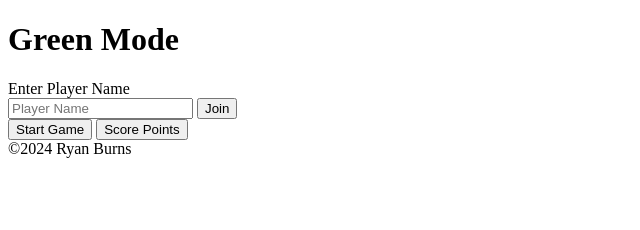
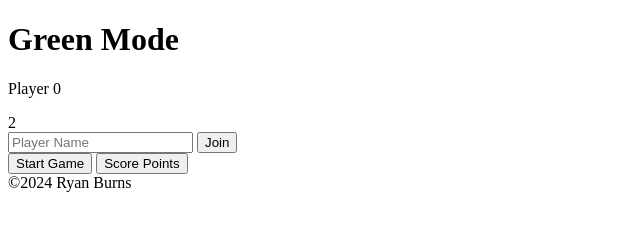
Before and after one commit to ryan-m-burns/JS-Fundamentals-A01, a plain HTML site: page index.html in a window 1280 px wide. Both pictures are taken after a click on the button "Score Points". Shown: the whole page, without its empty margins (0-640 px from the left). Drawn offline with Linux system fonts and the light colour scheme.

Commit message:
updatePlayerName and updatePlayerScore buttons functional

```diff
--- a/index.html
+++ b/index.html
@@ -13,19 +13,18 @@
     </header>
     <main>
       <div id="score-board">
-        <section class="player-name-display"></section>
-        <section class="player-score-display"></section>
+        <section class="player-name-display"><p>Player 0</p></section>
+        <section class="player-score-display">0</section>
       </div>
       <div id="game-board">
-        <label for="player-name">Enter Player Name</label>
         <form class="player-form">
           <input
             type="text"
-            class="player-name"
+            id="player-name"
             name="player-name"
             placeholder="Player Name"
           />
-          <input type="submit" value="Join" />
+          <input type="button" id="join-game-button" value="Join" />
         </form>
         <button type="button" id="start-game-button">Start Game</button>
         <button type="button" id="score-points-button">Score Points</button>
--- a/scripts/script.js
+++ b/scripts/script.js
@@ -1,17 +1,51 @@
-const game = {
-  title: 'Green Mode',
-  isRunning: false,
-  gameBoard: document.querySelector('.game-board'),
-  scoreBoard: document.querySelector('.score-board'),
-  playerForm: document.querySelector('.player-form'),
-  joinGameButton: document.querySelector('#start-game-button'),
-  scorePointsButton: document.querySelector('#score-points-button'),
-  playerNameDisplay: document.querySelector('.player-name-display'),
-  playerScoreDisplay: document.querySelector('.player-score-display'),
-  toggleGame: () => {
-    console.log(`beginning of toggleGame: ${isRunning}`);
-    isRunning = !isRunning;
-    console.log(`end of toggleGame: ${isRunning}`);
-  },
-  //   updatePlayerName: ()
-};
+(function (d) {
+  const game = {
+    title: 'Green Mode',
+    isRunning: false,
+
+    gameBoard: d.querySelector('.game-board'),
+    scoreBoard: d.querySelector('.score-board'),
+    playerForm: d.querySelector('.player-form'),
+    joinGameButton: d.querySelector('#join-game-button'),
+    startGameButton: d.querySelector('#start-game-button'),
+    scorePointsButton: d.querySelector('#score-points-button'),
+    playerNameDisplay: d.querySelector('.player-name-display'),
+    playerScoreDisplay: d.querySelector('.player-score-display'),
+
+    toggleRunning() {
+      this.isRunning = !this.isRunning;
+    },
+
+    updatePlayerName(playerName) {
+      this.playerNameDisplay.textContent = playerName;
+    },
+
+    updatePlayerScore(currentScore) {
+      this.playerScoreDisplay.textContent = currentScore;
+    },
+  };
+
+  const player = {
+    name: 'Player 0',
+    score: 0,
+    updatePlayerName() {
+      this.name = d.getElementById('player-name').value;
+      console.log(this.name);
+      game.updatePlayerName(this.name);
+    },
+    updatePlayerScore() {
+      this.score += 2;
+      game.updatePlayerScore(this.score);
+    },
+  };
+
+  game.joinGameButton.addEventListener('click', (e) =>
+    player.updatePlayerName()
+  );
+
+  game.startGameButton.addEventListener('click', () => game.toggleRunning());
+
+  game.scorePointsButton.addEventListener('click', () =>
+    player.updatePlayerScore()
+  );
+})(document);
```
